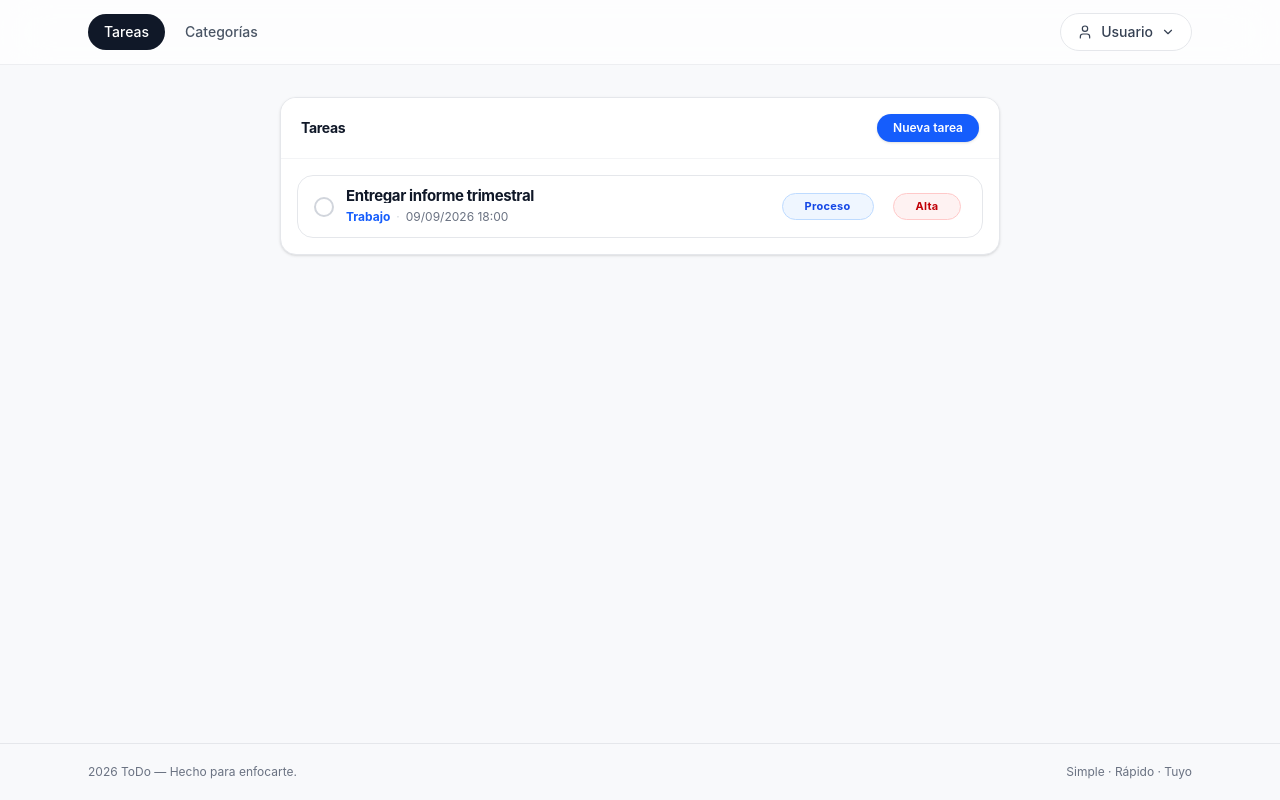
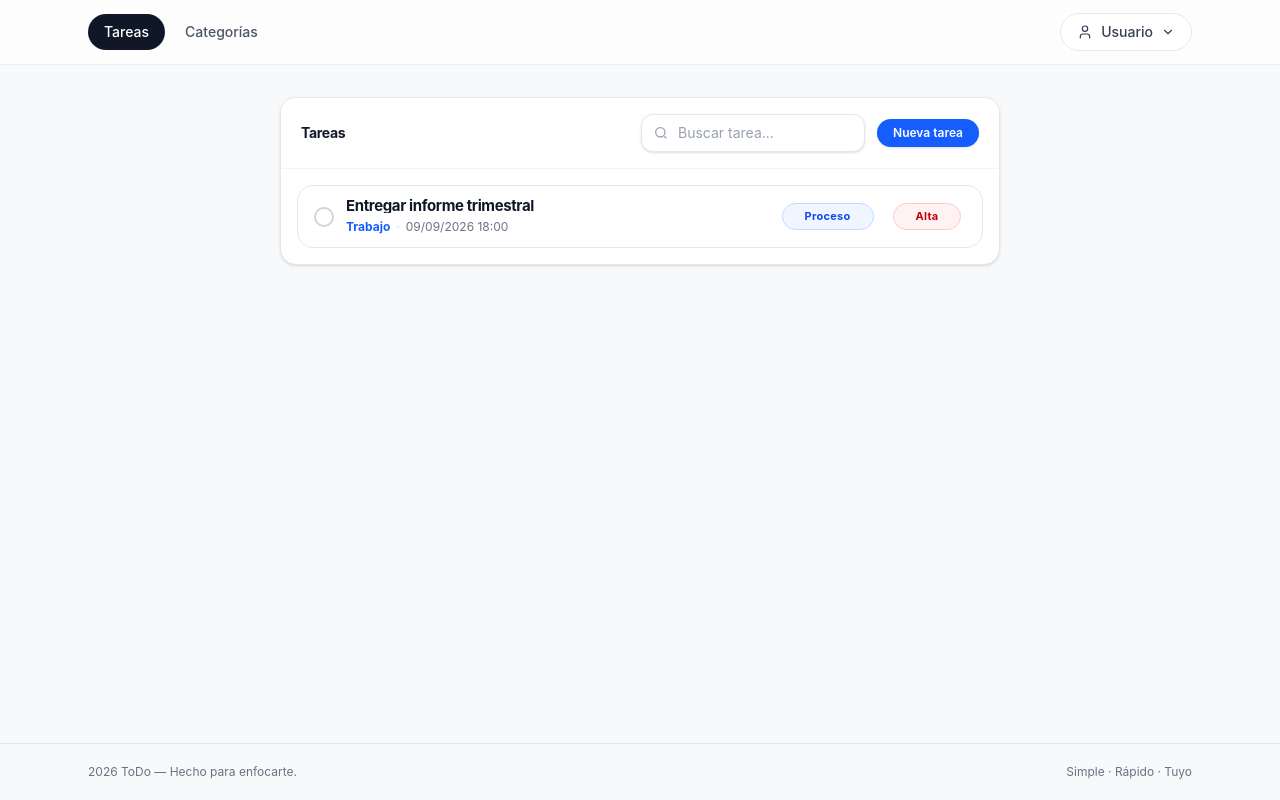
Before and after one commit to Jeferson-Ruiz/ToDo-frontend, a React (Vite) app: page /tasks in a window 1280 px wide. Built offline with nearby package versions, Linux system fonts and the light colour scheme.

Commit message:
agregar componente SearchInput en el componente TaskEssentialList

```diff
--- a/src/features/task/components/TaskEssentialList.tsx
+++ b/src/features/task/components/TaskEssentialList.tsx
@@ -3,6 +3,7 @@ import { useNavigate } from "react-router-dom"
 import type { TaskEssential } from "@/features/task/types/taskEssential"
 import { TaskSelectButton } from "@/components/ui/TaskSelectButton"
 import { Button } from "@/components/ui/Button"
+import { SearchInput } from "@/components/ui/SearchInput"
 import { Card, CardContent, CardHeader } from "@/components/ui/Card"
 import { useSelection } from "@/hooks/useSelection"
 import { TaskDetailModal } from "@/features/task/components/TaskDetailModal"
@@ -17,45 +18,44 @@ export function TaskEssentialList({ tasks: initialTasks }: TaskEssentialListProp
   const { toggle, isSelected } = useSelection<string | number>()
   const [tasks, setTasks] = useState<TaskEssential[]>(initialTasks)
   const [detailTask, setDetailTask] = useState<TaskEssential | null>(null)
+  const [query, setQuery] = useState("")
 
   const handleUpdate = (updated: TaskEssential) => {
     setTasks((prev) => prev.map((t) => (t.id != null && updated.id != null ? (t.id === updated.id ? updated : t) : t.title === updated.title ? updated : t)))
     setDetailTask(updated)
   }
 
-  if (tasks.length === 0) {
+  // TODO: al conectar GET /task/name?name= usar useDebouncedValue(query, 300)
+  // aqui. El backend normaliza con TextFormat.nameFormat (capitaliza y baja
+  // el resto), asi que la busqueda real puede no ser case-insensitive.
+
   return (
+    <>
       <Card>
         <CardHeader>
           <h2 className="text-sm font-bold tracking-tight text-gray-900 dark:text-white">Tareas</h2>
+          <div className="ml-auto flex items-center gap-3">
+            <SearchInput
+              value={query}
+              onChange={setQuery}
+              label="Buscar tarea por nombre"
+              placeholder="Buscar tarea..."
+            />
             <Button
               onClick={() => navigate("/tasks/create")}
               className="inline-flex items-center justify-center rounded-full bg-blue-600 px-4 py-1.5 text-xs font-semibold text-white hover:bg-blue-700 shadow-sm transition-colors focus-visible:outline-none focus-visible:ring-2 focus-visible:ring-blue-500 focus-visible:ring-offset-2"
             >
               Nueva tarea
             </Button>
-        </CardHeader>
-        <CardContent>
-          <p className="text-sm text-center py-8 text-gray-500 dark:text-gray-400">No hay tareas</p>
-        </CardContent>
-      </Card>
-    )
-  }
-
-  return (
-    <>
-      <Card>
-        <CardHeader>
-          <h2 className="text-sm font-bold tracking-tight text-gray-900 dark:text-white">Tareas</h2>
-          <Button
-            onClick={() => navigate("/tasks/create")}
-            className="inline-flex items-center justify-center rounded-full bg-blue-600 px-4 py-1.5 text-xs font-semibold text-white hover:bg-blue-700 shadow-sm transition-colors focus-visible:outline-none focus-visible:ring-2 focus-visible:ring-blue-500 focus-visible:ring-offset-2"
-          >
-            Nueva tarea
-          </Button>
+          </div>
         </CardHeader>
         {/* futuro contenido*/}
         <CardContent>
+          {tasks.length === 0 ? (
+            <p className="text-sm text-center py-8 text-gray-500 dark:text-gray-400">
+              No hay tareas
+            </p>
+          ) : (
             <div className="space-y-3">
               {tasks.map((task) => {
                 const checked = task.id != null && isSelected(task.id)
@@ -118,6 +118,7 @@ export function TaskEssentialList({ tasks: initialTasks }: TaskEssentialListProp
                 )
               })}
             </div>
+          )}
         </CardContent>
         {/* futura paginación*/}
       </Card>
```
Lines whose indentation alone changed are shown as unchanged.
